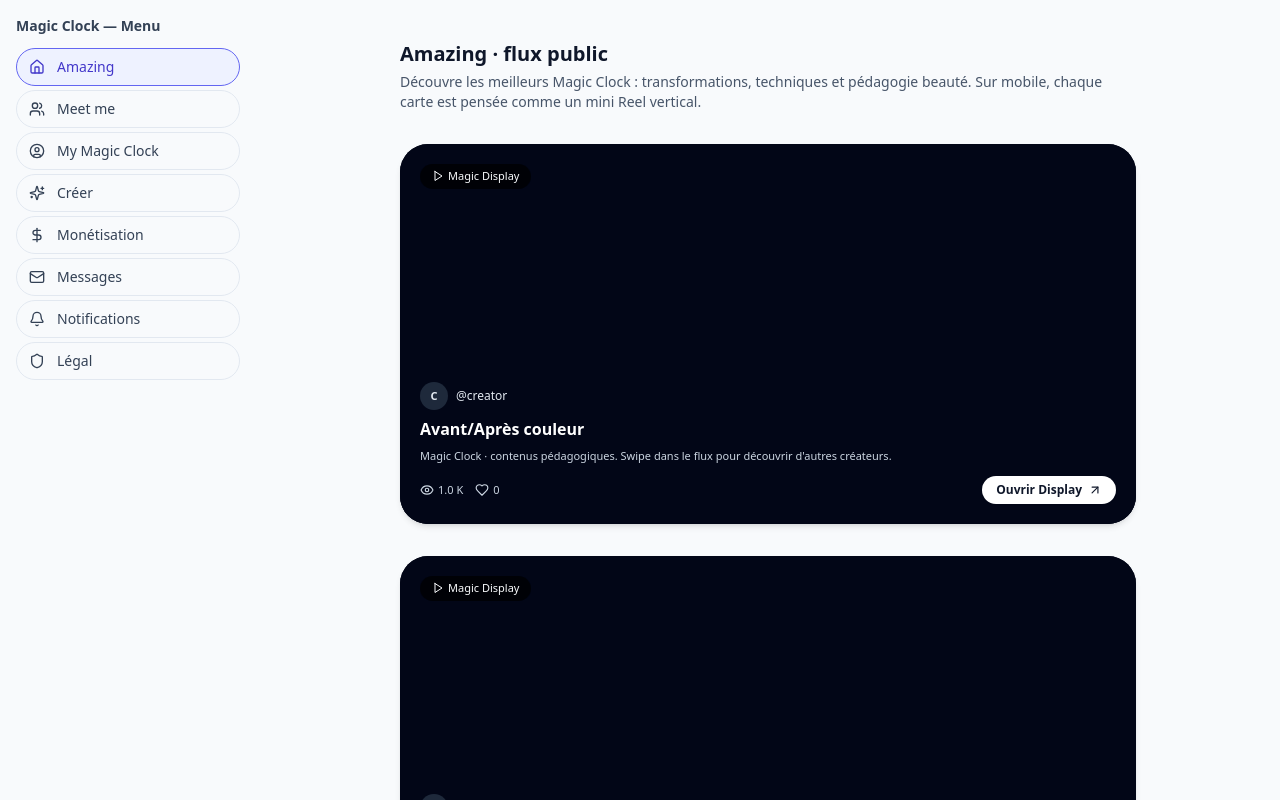
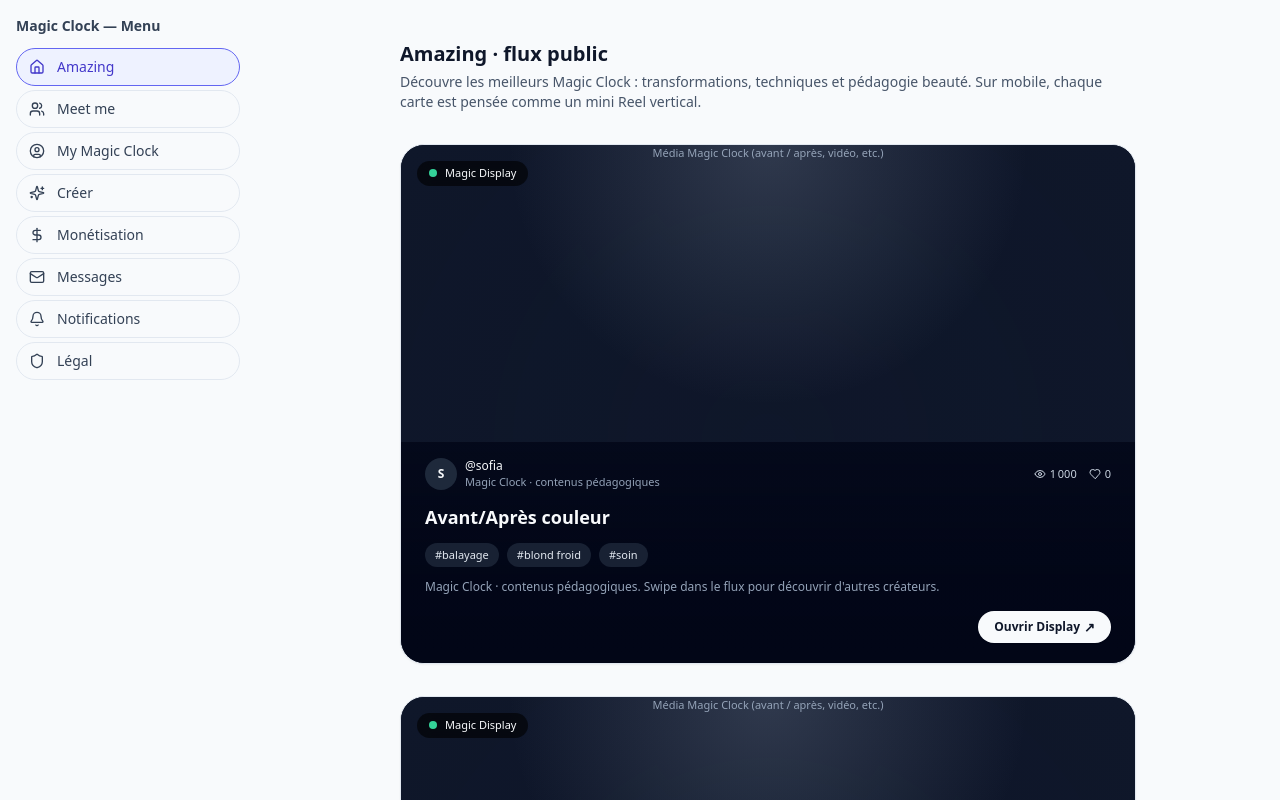
Before and after one commit to welcome-magic-clock/magic-clock-web-mvp, a Next.js app: page / in a window 1280 px wide. Shown: the top 800 px of the page. Built offline with nearby package versions, Linux system fonts and the light colour scheme.

Commit message:
Update MediaCard.tsx

```diff
--- a/components/MediaCard.tsx
+++ b/components/MediaCard.tsx
@@ -1,126 +1,110 @@
 "use client";
 
 import Link from "next/link";
-import { Play, Eye, Heart, ArrowUpRight } from "lucide-react";
+import { Eye, Heart } from "lucide-react";
 
 type MediaCardProps = {
-  content: any; // on reste volontairement flexible pour le MVP
+  item: any;          // MVP : typé en any pour éviter les blocages TS
+  isFirst?: boolean;  // au cas où on veuille traiter la 1re carte différemment
 };
 
-export function MediaCard({ content }: MediaCardProps) {
-  const {
-    id,
-    title,
-    userHandle,
-    user,
-    avatarInitials,
-    tags,
-    description,
-    views,
-    likes,
-    displayId,
-  } = content ?? {};
-
-  const handle = userHandle ?? user ?? "creator";
-  const initials =
-    avatarInitials ??
-    (typeof handle === "string" ? handle.replace("@", "").charAt(0).toUpperCase() : "M");
-
-  const safeTags: string[] = Array.isArray(tags) ? tags : [];
-  const safeDescription: string =
-    description ??
-    "Magic Clock · contenus pédagogiques. Swipe dans le flux pour découvrir d'autres créateurs.";
-
-  const safeTitle: string = title ?? "Avant/Après couleur";
-  const safeViews: number = typeof views === "number" ? views : 1000;
-  const safeLikes: number = typeof likes === "number" ? likes : 0;
-  const safeDisplayId = displayId ?? id ?? 1;
-
-  const shortHandle =
-    typeof handle === "string" && handle.startsWith("@") ? handle : `@${handle}`;
-
-  const formatCount = (n: number) => {
-    if (!Number.isFinite(n)) return "0";
-    if (n >= 1_000_000) return `${(n / 1_000_000).toFixed(1)} M`;
-    if (n >= 1_000) return `${(n / 1_000).toFixed(1)} K`;
-    return n.toLocaleString("fr-CH");
-  };
-
-  const firstTags = safeTags.slice(0, 3);
+export default function MediaCard({ item, isFirst }: MediaCardProps) {
+  const title = item?.title ?? "Avant/Après couleur";
+  const username = item?.user ?? "sofia";
+  const views = item?.views ?? 1330;
+  const likes = item?.likes ?? 0;
+  const tags: string[] = item?.tags ?? ["balayage", "blond froid", "soin"];
+  const id = item?.id ?? "demo";
 
   return (
-    <article className="group relative flex min-h-[70vh] w-full flex-col overflow-hidden rounded-[28px] bg-slate-950 text-white shadow-md sm:min-h-[380px]">
-      {/* Fond “media” (placeholder pour l’instant) */}
-      <div className="absolute inset-0 bg-[radial-gradient(circle_at_top,_#020617_0,_#020617_45%,_#020617_100%)] group-hover:scale-[1.01] transition-transform duration-300" />
+    <article
+      className={`
+        snap-start
+        rounded-3xl border border-slate-200 bg-slate-900 text-slate-50 shadow-sm
+        overflow-hidden
+        flex flex-col
+        min-h-[70vh]
+        sm:min-h-[520px]
+      `}
+    >
+      {/* Zone "media" (fond dark pour l’instant) */}
+      <div className="relative flex-1 bg-[radial-gradient(circle_at_top,_rgba(148,163,184,0.25),_transparent_55%),_radial-gradient(circle_at_bottom,_rgba(15,23,42,0.9),_rgba(15,23,42,1))]">
+        {/* Badge Magic Display */}
+        <div className="absolute left-4 top-4 z-10 inline-flex items-center gap-2 rounded-full bg-black/60 px-3 py-1 text-[11px] font-medium text-slate-50 backdrop-blur">
+          <span className="inline-block h-2 w-2 rounded-full bg-emerald-400" />
+          Magic Display
+        </div>
 
-      {/* Badge Magic Display */}
-      <div className="pointer-events-none absolute left-4 top-4 z-20 sm:left-5 sm:top-5">
-        <span className="inline-flex items-center gap-1 rounded-full bg-black/70 px-3 py-1 text-[11px] font-medium text-slate-50 backdrop-blur">
-          <Play className="h-3 w-3" />
-          Magic Display
+        {/* Placeholder média (image/vidéo à venir) */}
+        <div className="flex h-full items-center justify-center">
+          <span className="text-[11px] text-slate-400">
+            Média Magic Clock (avant / après, vidéo, etc.)
           </span>
         </div>
+      </div>
 
-      {/* Overlay bas (infos) */}
-      <div className="pointer-events-none absolute inset-x-0 bottom-0 z-20 bg-gradient-to-t from-slate-950/95 via-slate-950/55 to-transparent px-4 pb-4 pt-16 sm:px-5 sm:pb-5 sm:pt-20">
-        {/* Ligne avatar / handle */}
-        <div className="flex items-center gap-2 text-xs text-slate-200">
-          <div className="flex h-7 w-7 items-center justify-center rounded-full bg-slate-800 text-[11px] font-semibold">
-            {initials}
+      {/* Zone texte / méta */}
+      <div className="relative flex flex-col gap-3 bg-gradient-to-t from-slate-950 via-slate-950/95 to-slate-950/80 px-4 pb-4 pt-3 sm:px-6 sm:pb-5 sm:pt-4">
+        {/* Ligne auteur + stats */}
+        <div className="flex items-center justify-between gap-3">
+          <div className="flex items-center gap-2">
+            <div className="flex h-8 w-8 items-center justify-center rounded-full bg-slate-800 text-xs font-semibold">
+              {String(username).charAt(0).toUpperCase()}
             </div>
-          <span className="font-medium">{shortHandle}</span>
+            <div className="flex flex-col">
+              <span className="text-xs font-medium">@{username}</span>
+              <span className="text-[11px] text-slate-400">
+                Magic Clock · contenus pédagogiques
+              </span>
+            </div>
+          </div>
+
+          <div className="flex items-center gap-3 text-[11px] text-slate-300">
+            <span className="inline-flex items-center gap-1">
+              <Eye className="h-3 w-3" />
+              {views.toLocaleString("fr-CH")}
+            </span>
+            <span className="inline-flex items-center gap-1">
+              <Heart className="h-3 w-3" />
+              {likes.toLocaleString("fr-CH")}
+            </span>
+          </div>
         </div>
 
         {/* Titre */}
-        <h2 className="mt-2 line-clamp-2 text-base font-semibold leading-snug">
-          {safeTitle}
+        <h2 className="text-base font-semibold leading-snug sm:text-lg">
+          {title}
         </h2>
 
         {/* Tags */}
-        {firstTags.length > 0 && (
-          <div className="mt-2 flex flex-wrap gap-1.5">
-            {firstTags.map((tag) => (
+        <div className="flex flex-wrap gap-2">
+          {tags.slice(0, 4).map((tag) => (
             <span
               key={tag}
-                className="rounded-full bg-slate-900/80 px-2.5 py-1 text-[11px] text-slate-200"
+              className="rounded-full bg-slate-800/80 px-2.5 py-1 text-[11px] text-slate-200"
             >
-                #{tag.replace(/^#/, "")}
+              #{tag}
             </span>
           ))}
         </div>
-        )}
 
-        {/* Description */}
-        <p className="mt-2 line-clamp-2 text-[11px] text-slate-300">
-          {safeDescription}
+        {/* Description courte */}
+        <p className="text-[11px] leading-snug text-slate-400 sm:text-xs">
+          Magic Clock · contenus pédagogiques. Swipe dans le flux pour
+          découvrir d&apos;autres créateurs.
         </p>
 
-        {/* Stats + CTA */}
-        <div className="mt-3 flex items-center justify-between gap-3">
-          <div className="flex items-center gap-3 text-[11px] text-slate-300">
-            <span className="inline-flex items-center gap-1">
-              <Eye className="h-3.5 w-3.5" />
-              {formatCount(safeViews)}
-            </span>
-            <span className="inline-flex items-center gap-1">
-              <Heart className="h-3.5 w-3.5" />
-              {formatCount(safeLikes)}
-            </span>
-          </div>
-
-          <div className="pointer-events-auto">
+        {/* Bouton Ouvrir Display */}
+        <div className="mt-1 flex justify-end">
           <Link
-              href={`/display/${safeDisplayId}`}
-              className="inline-flex items-center gap-1.5 rounded-full bg-white px-3.5 py-1.5 text-xs font-semibold text-slate-900 shadow-sm transition hover:bg-slate-100"
+            href={`/display/${id}`}
+            className="inline-flex items-center justify-center rounded-full bg-slate-50 px-4 py-2 text-xs font-semibold text-slate-900 shadow-sm hover:bg-slate-100"
           >
             Ouvrir Display
-              <ArrowUpRight className="h-3.5 w-3.5" />
+            <span className="ml-1 text-[13px]">↗︎</span>
           </Link>
-          </div>
         </div>
       </div>
     </article>
   );
 }
-
-export default MediaCard;
```
Lines whose indentation alone changed are shown as unchanged.
